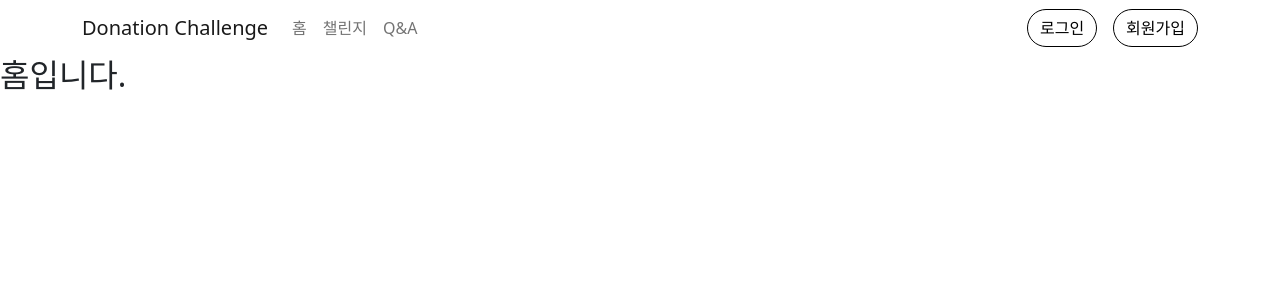
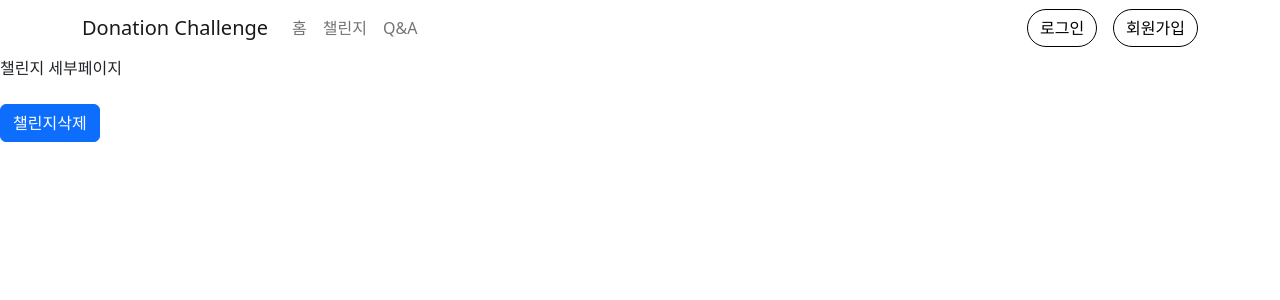
Before and after one commit to Leekee0905/DonationChallenge, a React (Create React App) app: page /challenge/1 in a window 1280 px wide. Shown: the top 300 px of the page. Built offline with nearby package versions, Linux system fonts and the light colour scheme; no server answers.

Commit message:
챌린지 세부페이지 라우팅 추가

```diff
--- a/src/App.js
+++ b/src/App.js
@@ -5,6 +5,11 @@ import Home from './pages/Home';
 import Signup from './pages/Signup';
 import Login from './pages/Login';
 import Mypage from './components/Mypage';
+import Challenge from './pages/Challenge';
+import ChallengeUpload from './pages/ChallengeUpload';
+import ChallengeDetail from './pages/ChallengeDetail';
+
+
 function App() {
   return (
     <div>
@@ -14,6 +19,9 @@ function App() {
           <Route path='/member/new' element={<Signup />} />
           <Route path='/member/login' element={<Login />} />
           <Route path='/mypage' element={<Mypage />} />
+          <Route path='/challenge/*' element={<Challenge />} />
+          <Route path='/challenge/upload' element={<ChallengeUpload />}/>
+          <Route path='/challenge/:id' element={<ChallengeDetail />}/>
         </Routes>
     </div>
   );
```
Lines whose indentation alone changed are shown as unchanged.
